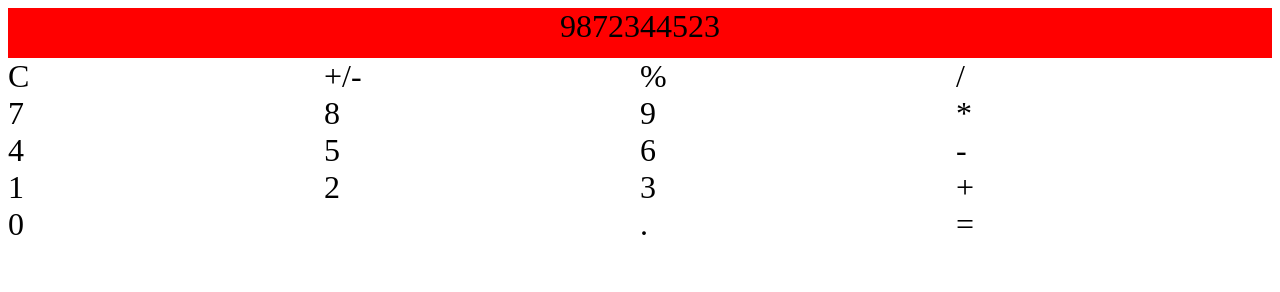
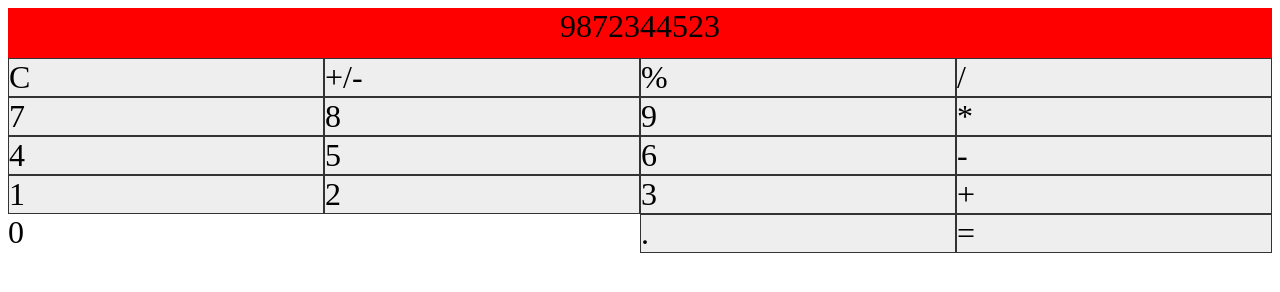
Before and after one commit to Matthew-Tilley/VUECALC, a plain HTML site: page index.html in a window 1280 px wide. Drawn offline with nearby package versions, Linux system fonts and the light colour scheme.

Commit message:
Added CSS styling per example.

```diff
--- a/index.css
+++ b/index.css
@@ -20,3 +20,10 @@
 {
     grid-column: 1 / 3;
 }
+
+
+.btn
+{
+    background-color: #eee;
+    border: 1px solid #333;
+}
```
